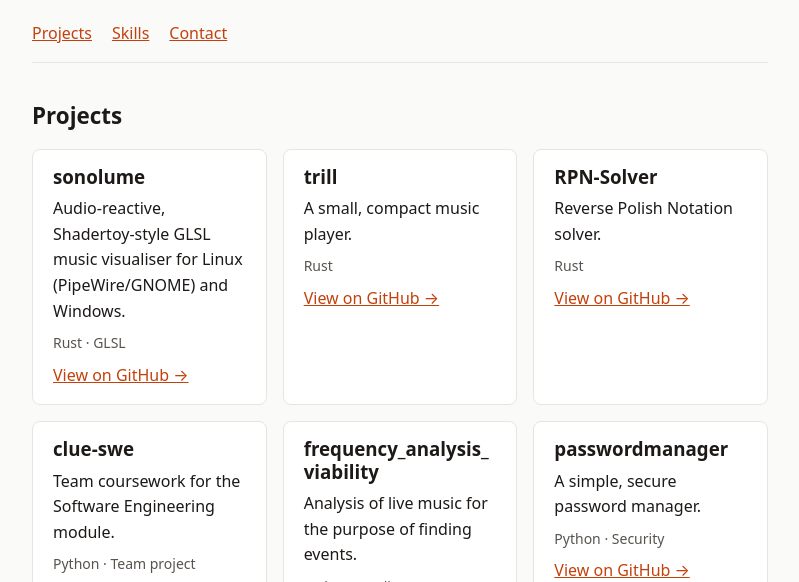
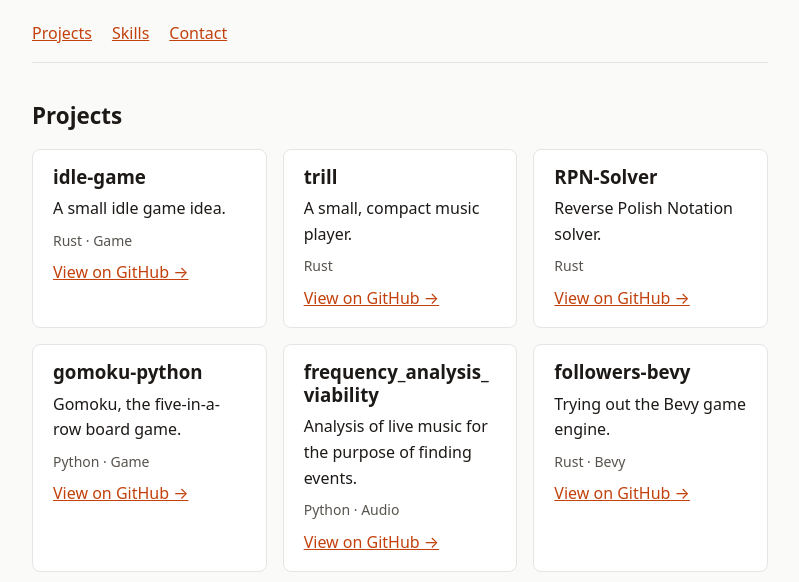
Before and after one commit to thaumiel-cat/thaumiel-cat.github.io, a plain HTML site: page index.html in a window 1280 px wide. Shown: the part 212-794 px from the top of the page, without its empty margins (240-1039 px from the left). Drawn offline with Linux system fonts and the light colour scheme.

Commit message:
Remove private projects, add public ones and email link

```diff
--- a/index.html
+++ b/index.html
@@ -49,10 +49,10 @@
 
         <!-- EDIT: one <article> per project. Copy/paste a whole block to add more. -->
         <article class="card">
-          <h3>sonolume</h3>
-          <p>Audio-reactive, Shadertoy-style GLSL music visualiser for Linux (PipeWire/GNOME) and Windows.</p>
-          <p class="tags">Rust · GLSL</p>
-          <a href="https://github.com/thaumiel-cat/sonolume">View on GitHub →</a>
+          <h3>idle-game</h3>
+          <p>A small idle game idea.</p>
+          <p class="tags">Rust · Game</p>
+          <a href="https://github.com/thaumiel-cat/idle-game">View on GitHub →</a>
         </article>
 
         <article class="card">
@@ -70,10 +70,10 @@
         </article>
 
         <article class="card">
-          <h3>clue-swe</h3>
-          <p>Team coursework for the Software Engineering module.</p>
-          <p class="tags">Python · Team project</p>
-          <a href="https://github.com/thaumiel-cat/clue-swe">View on GitHub →</a>
+          <h3>gomoku-python</h3>
+          <p>Gomoku, the five-in-a-row board game.</p>
+          <p class="tags">Python · Game</p>
+          <a href="https://github.com/thaumiel-cat/gomoku-python">View on GitHub →</a>
         </article>
 
         <article class="card">
@@ -84,10 +84,10 @@
         </article>
 
         <article class="card">
-          <h3>passwordmanager</h3>
-          <p>A simple, secure password manager.</p>
-          <p class="tags">Python · Security</p>
-          <a href="https://github.com/thaumiel-cat/passwordmanager">View on GitHub →</a>
+          <h3>followers-bevy</h3>
+          <p>Trying out the Bevy game engine.</p>
+          <p class="tags">Rust · Bevy</p>
+          <a href="https://github.com/thaumiel-cat/followers-bevy">View on GitHub →</a>
         </article>
 
       </div>
@@ -127,10 +127,10 @@
     <!-- ===================== CONTACT ===================== -->
     <section id="contact">
       <h2>Contact</h2>
-      <!-- EDIT: put your real links here. For email use href="mailto:you@example.com" -->
+      <!-- EDIT: put your real links here. Email links use href="mailto:..." -->
       <ul class="links">
         <li><a href="https://github.com/thaumiel-cat">GitHub</a></li>
-        <li><a href="mailto:you@example.com">Email</a></li>
+        <li><a href="mailto:williamkane2005@gmail.com">Email</a></li>
         <li><a href="https://www.linkedin.com/in/williamkan3/">LinkedIn</a></li>
       </ul>
     </section>
```
